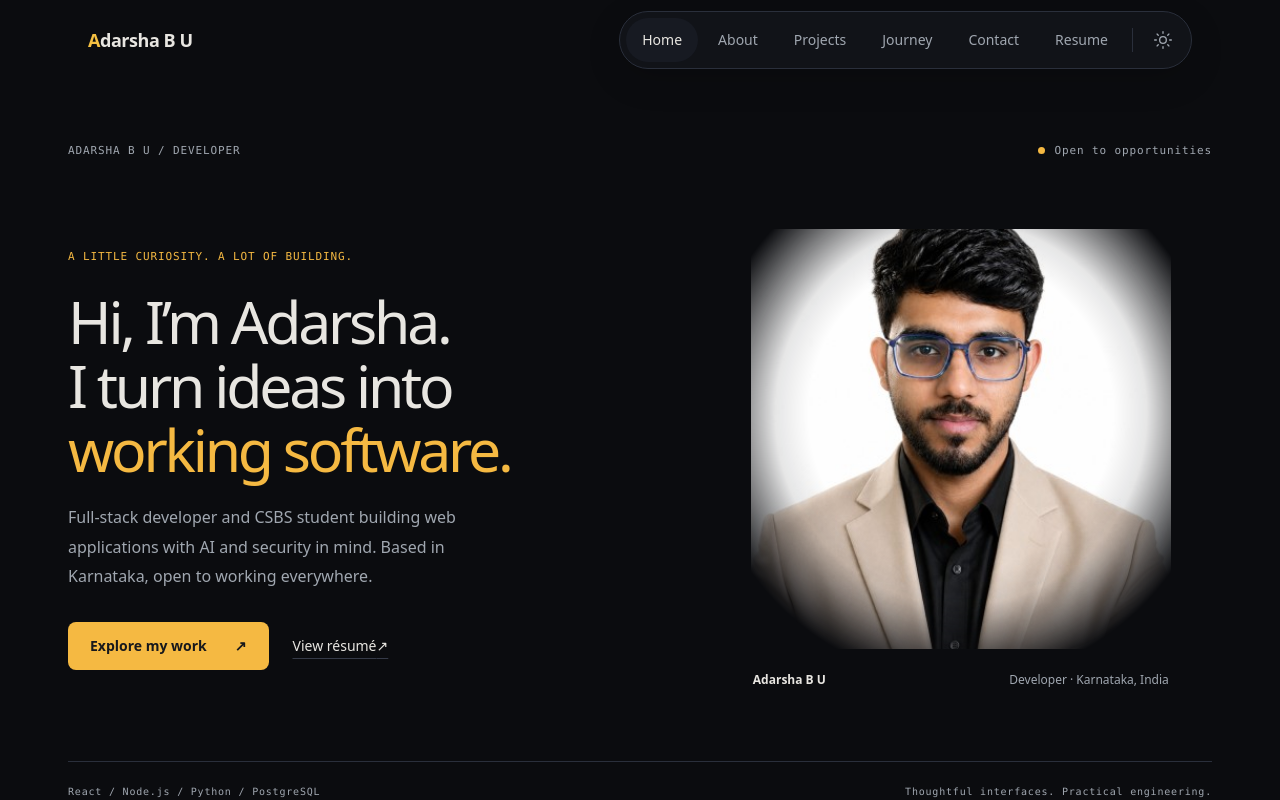
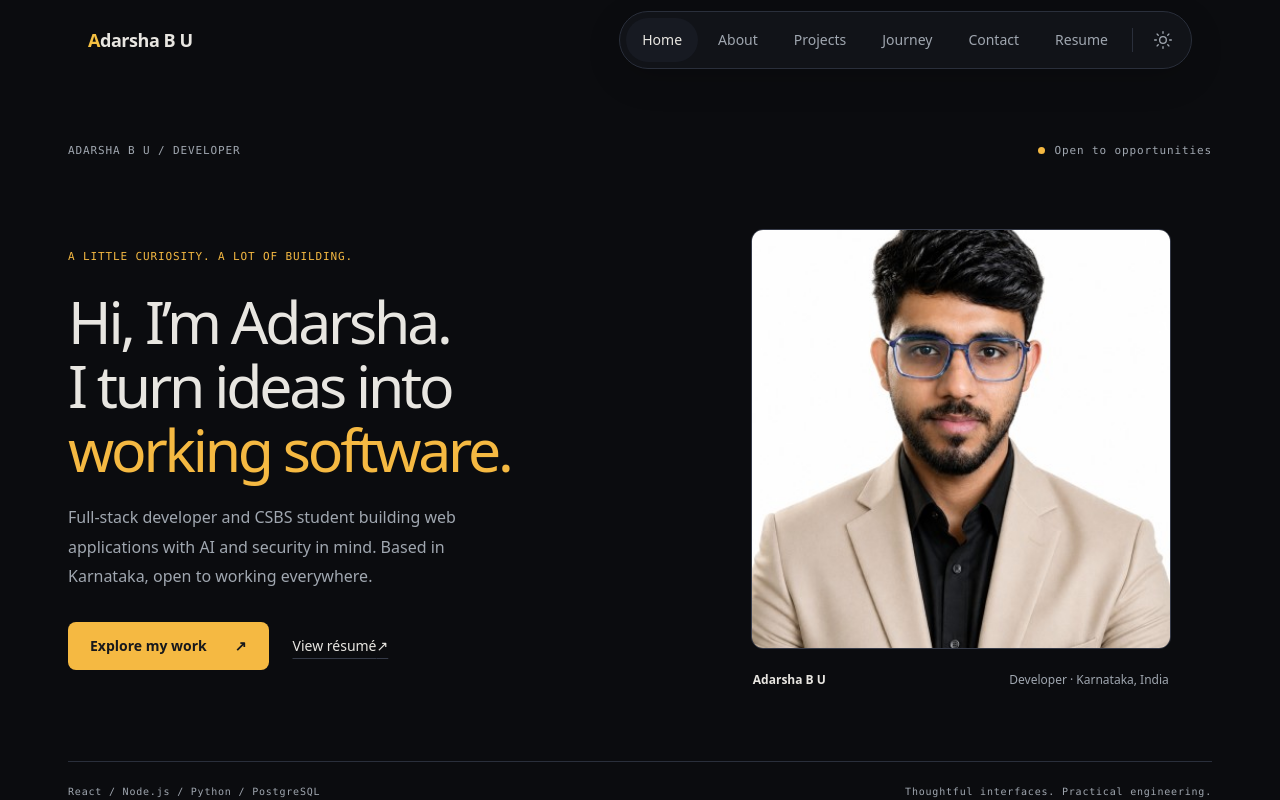
Before and after one commit to Adarsha0307/Portfolio, a React (Vite) app: page / in a window 1280 px wide. Shown: the top 800 px of the page. Built offline with nearby package versions, Linux system fonts and the light colour scheme; no server answers.

Commit message:
Use a subtle thin border around portrait

```diff
--- a/src/editorial.css
+++ b/src/editorial.css
@@ -1,7 +1,7 @@
 .editorial-home { --editorial-accent: var(--color-gold-deep); }
 .hero-portrait { width:100%; max-width:420px; justify-self:center; margin:0; }
-.portrait-frame { padding:0; background:transparent; }
-.portrait-frame img { display:block; width:100%; height:auto; aspect-ratio:1; object-fit:contain; -webkit-mask-image:radial-gradient(ellipse 66% 68% at 50% 44%, #000 55%, rgba(0,0,0,.9) 67%, transparent 94%); mask-image:radial-gradient(ellipse 66% 68% at 50% 44%, #000 55%, rgba(0,0,0,.9) 67%, transparent 94%); }
+.portrait-frame { padding:0; overflow:hidden; border:1px solid var(--color-line-strong); border-radius:12px; background:transparent; }
+.portrait-frame img { display:block; width:100%; height:auto; aspect-ratio:1; object-fit:contain; }
 .hero-portrait figcaption { display:flex; flex-wrap:wrap; justify-content:space-between; gap:8px; padding:22px 2px 0; font-size:12px; color:var(--color-muted); }
 .hero-portrait figcaption span:first-child { color:var(--color-text); font-weight:600; }
 .dark .editorial-home { --editorial-accent: #f5b942; }
```
